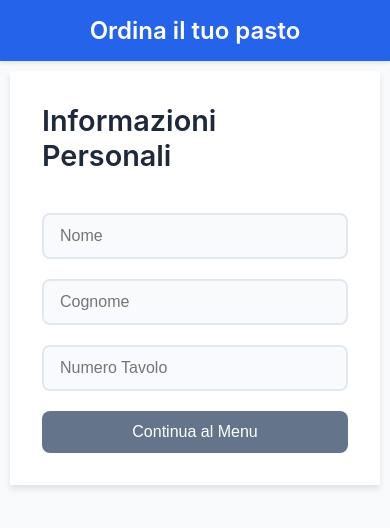
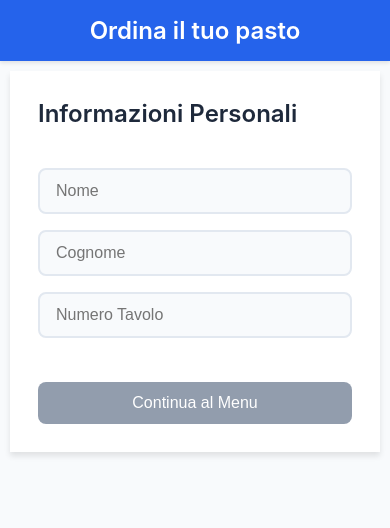
Before and after one commit to matteoperchinunno23/modulo-ordinazioni, a React (Create React App) app: page / in a window 390 px wide. Shown: the top 528 px of the page. Built offline with nearby package versions, Linux system fonts and the light colour scheme.

Commit message:
tastiera

```diff
--- a/src/components/OrderForm.css
+++ b/src/components/OrderForm.css
@@ -23,7 +23,6 @@
   box-shadow: var(--shadow-md);
 }
 
-/* Form Steps */
 .form-step {
   animation: fadeIn 0.3s ease;
 }
@@ -33,7 +32,6 @@
   to { opacity: 1; transform: translateY(0); }
 }
 
-/* Personal Info Section */
 .personal-info {
   display: flex;
   flex-direction: column;
@@ -41,30 +39,40 @@
   padding: 20px;
 }
 
-.input-group {
+.input-container {
   display: flex;
   flex-direction: column;
-  gap: 8px;
+  gap: 16px;
+  margin-bottom: 24px;
 }
 
-input {
+.input-container input {
   width: 100%;
   padding: 12px 16px;
   border: 2px solid var(--border-color);
   border-radius: 8px;
-  font-size: 16px !important;
+  font-size: 16px;
   background-color: var(--background-light);
+  appearance: none;
   color: var(--text-color);
-  transition: all 0.2s ease;
 }
 
-input:focus {
+.input-container input:focus {
   border-color: var(--primary-color);
   outline: none;
   box-shadow: 0 0 0 3px rgba(37, 99, 235, 0.1);
 }
 
-/* Menu Section */
+input[type=number]::-webkit-inner-spin-button,
+input[type=number]::-webkit-outer-spin-button {
+  appearance: none;
+  margin: 0;
+}
+
+input[type=number] {
+  appearance: textfield;
+}
+
 .menu-categories {
   display: flex;
   flex-direction: column;
@@ -96,6 +104,11 @@ input:focus {
   background: var(--background-light);
   border-radius: 8px;
   margin-bottom: 8px;
+  transition: all 0.2s ease;
+}
+
+.menu-item:hover {
+  background: #f1f5f9;
 }
 
 .item-details {
@@ -114,7 +127,6 @@ input:focus {
   font-weight: 500;
 }
 
-/* Quantity Controls */
 .quantity-controls {
   display: flex;
   align-items: center;
@@ -133,21 +145,23 @@ input:focus {
   display: flex;
   align-items: center;
   justify-content: center;
-  transition: background-color 0.2s ease;
+  transition: all 0.2s ease;
+  touch-action: manipulation;
 }
 
 .quantity-button:disabled {
   background-color: var(--text-light);
   cursor: not-allowed;
+  opacity: 0.7;
 }
 
 .quantity-display {
   min-width: 24px;
   text-align: center;
   font-weight: 600;
+  color: var(--text-color);
 }
 
-/* Summary Section */
 .summary-section {
   padding: 20px;
 }
@@ -163,6 +177,19 @@ input:focus {
   background: var(--background-light);
   padding: 16px;
   border-radius: 8px;
+  border: 1px solid var(--border-color);
+}
+
+.customer-info h3 {
+  margin-bottom: 12px;
+  color: var(--text-color);
+  font-size: 1.2rem;
+  font-weight: 600;
+}
+
+.customer-info p {
+  margin: 8px 0;
+  color: var(--text-color);
 }
 
 .summary-item {
@@ -171,6 +198,12 @@ input:focus {
   align-items: center;
   padding: 12px;
   border-bottom: 1px solid var(--border-color);
+}
+
+.summary-item-info {
+  display: flex;
+  gap: 12px;
+  align-items: center;
 }
 
 .order-total {
@@ -186,7 +219,6 @@ input:focus {
   font-weight: 600;
 }
 
-/* Buttons */
 .navigation-buttons {
   display: flex;
   gap: 12px;
@@ -202,6 +234,7 @@ input:focus {
   font-weight: 500;
   cursor: pointer;
   transition: all 0.2s ease;
+  touch-action: manipulation;
 }
 
 .button-primary {
@@ -217,6 +250,7 @@ input:focus {
 .button-primary:disabled {
   background-color: var(--text-light);
   cursor: not-allowed;
+  opacity: 0.7;
 }
 
 .button-secondary {
@@ -225,7 +259,10 @@ input:focus {
   border: 1px solid var(--border-color);
 }
 
-/* Headers */
+.button-secondary:hover {
+  background-color: #f1f5f9;
+}
+
 h2 {
   color: var(--text-color);
   font-size: 1.8rem;
@@ -233,8 +270,7 @@ h2 {
   margin-bottom: 20px;
 }
 
-/* Mobile Optimizations */
-@media (max-width: 768px) {
+@media screen and (max-width: 768px) {
   .order-form {
     margin: 10px;
     padding: 16px;
@@ -259,20 +295,29 @@ h2 {
   .button-secondary {
     width: 100%;
   }
+
+  input[type="text"],
+  input[type="number"] {
+    font-size: 16px !important;
+  }
 }
 
-@media (max-width: 480px) {
+@media screen and (max-width: 480px) {
   .order-form {
     margin: 0;
     padding: 12px;
     border-radius: 0;
   }
 
-  input {
-    font-size: 16px !important;
-  }
-
   .category-title {
     font-size: 1.3rem;
   }
+
+  h2 {
+    font-size: 1.5rem;
+  }
+
+  .personal-info {
+    padding: 16px;
+  }
 }
--- a/src/components/OrderForm.jsx
+++ b/src/components/OrderForm.jsx
@@ -117,49 +117,53 @@ const OrderForm = () => {
     }
   };
 
-  // PersonalInfoStep component in OrderForm.jsx
+// Nel file OrderForm.jsx, sostituisci il componente PersonalInfoStep con questo:
+
 const PersonalInfoStep = () => {
   return (
     <div className="form-step personal-info">
       <h2>Informazioni Personali</h2>
-      <div className="input-group">
+      <div className="input-container">
         <input
           type="text"
           placeholder="Nome"
           value={formData.name}
           onChange={(e) => setFormData(prev => ({ ...prev, name: e.target.value }))}
-          required
-          autoComplete="off"
-          autoCorrect="off"
-          autoCapitalize="none"
-          spellCheck="false"
+          onKeyPress={(e) => {
+            if (e.key === 'Enter') {
+              e.preventDefault();
+            }
+          }}
+          inputMode="text"
         />
-      </div>
-      <div className="input-group">
         <input
           type="text"
           placeholder="Cognome"
           value={formData.surname}
           onChange={(e) => setFormData(prev => ({ ...prev, surname: e.target.value }))}
-          required
-          autoComplete="off"
-          autoCorrect="off"
-          autoCapitalize="none"
-          spellCheck="false"
+          onKeyPress={(e) => {
+            if (e.key === 'Enter') {
+              e.preventDefault();
+            }
+          }}
+          inputMode="text"
         />
-      </div>
-      <div className="input-group">
         <input
           type="number"
           placeholder="Numero Tavolo"
           value={formData.tableNumber}
           onChange={(e) => setFormData(prev => ({ ...prev, tableNumber: e.target.value }))}
-          required
+          onKeyPress={(e) => {
+            if (e.key === 'Enter') {
+              e.preventDefault();
+            }
+          }}
+          inputMode="numeric"
           pattern="[0-9]*"
-          inputMode="numeric"
         />
       </div>
       <button
+        type="button"
         className="button-primary"
         onClick={() => setCurrentStep('menu')}
         disabled={!formData.name || !formData.surname || !formData.tableNumber}
```
